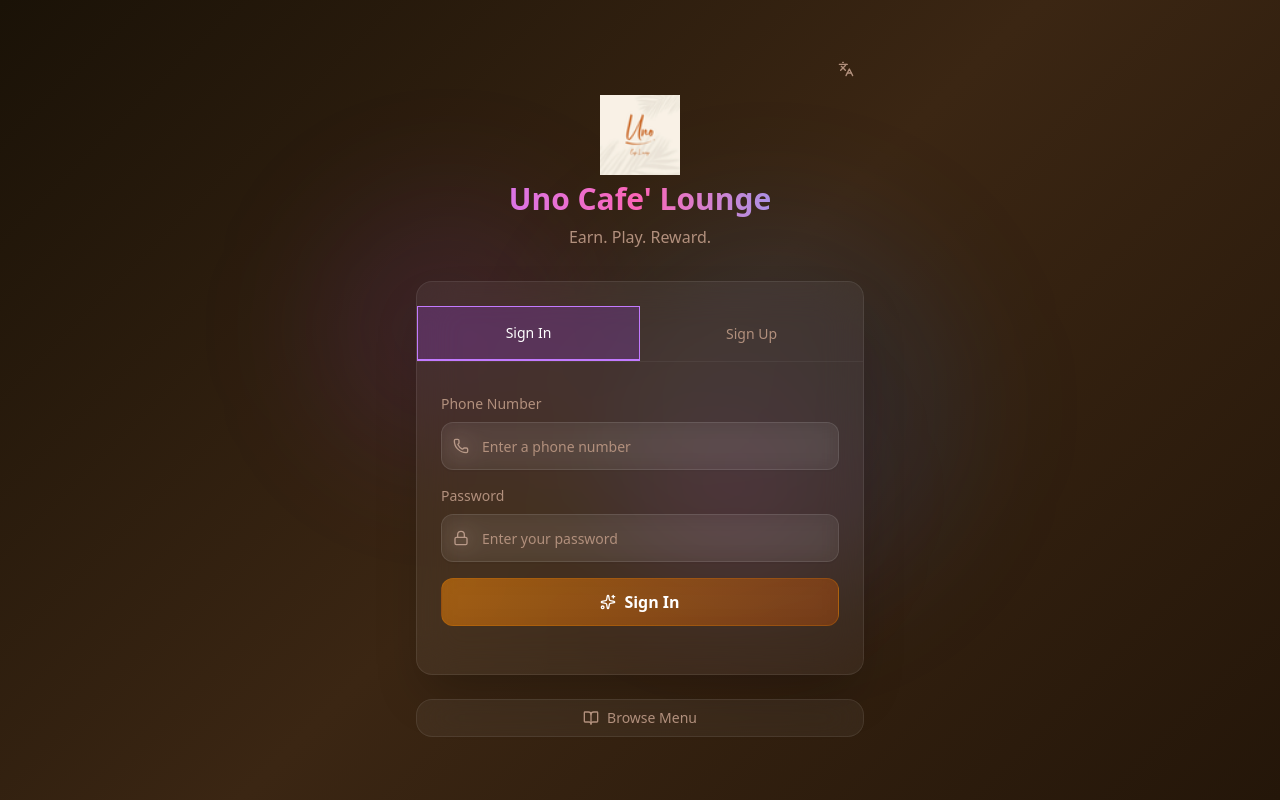
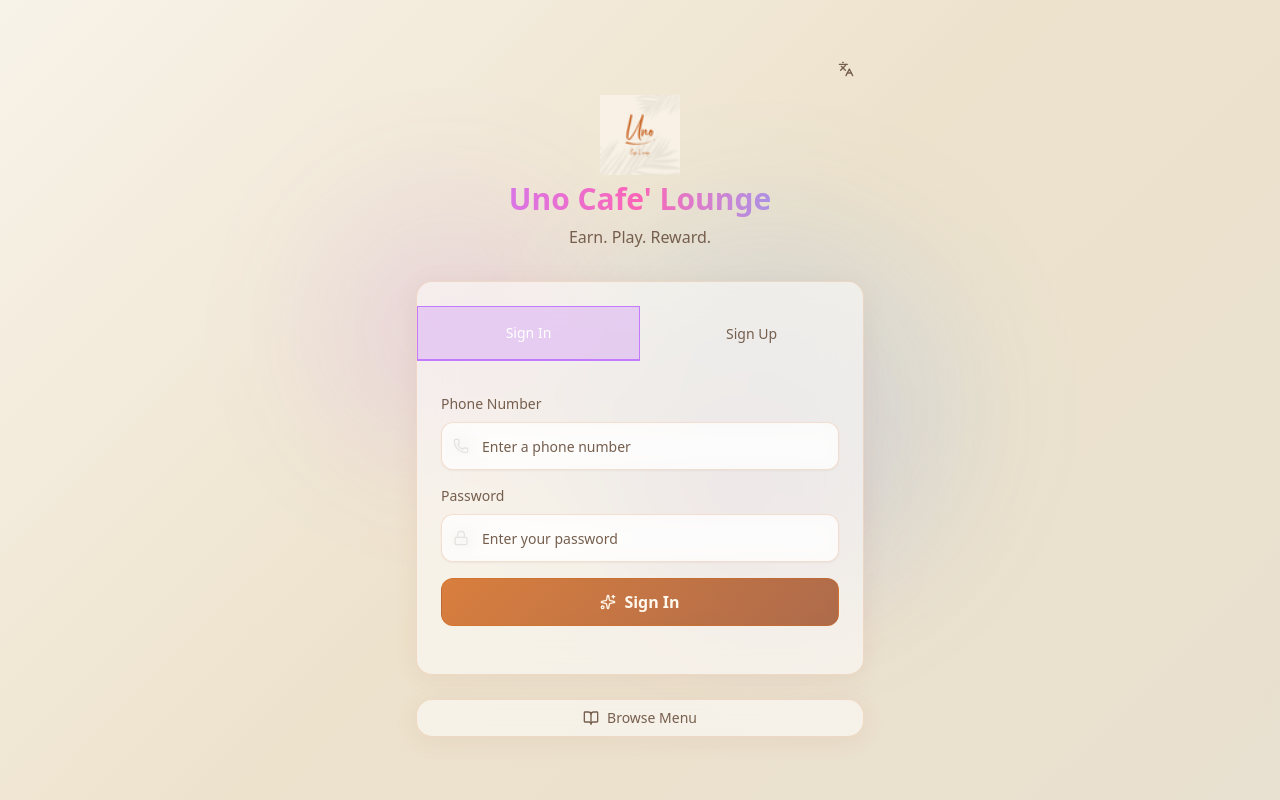
Before and after one commit to vortishopco-stack/uno-cafe-lounge, a Next.js app: page / in a window 1280 px wide. Built offline with nearby package versions, Linux system fonts and the light colour scheme; no server answers.

Commit message:
Update globals.css

```diff
--- a/src/app/globals.css
+++ b/src/app/globals.css
@@ -1,14 +1,3 @@
-/*
- * Uno Cafe' Lounge - Coffee / Amber color theme (OPTIONAL)
- * --------------------------------------------------------
- * This is a full replacement for src/app/globals.css.
- * It swaps the purple/violet theme for warm coffee-amber tones
- * while keeping the glassmorphism design intact.
- *
- * To use: copy this file over src/app/globals.css
- * (or pick only the :root variables if you prefer a smaller change)
- */
-
 @import "tailwindcss";
 @import "tw-animate-css";
 
@@ -54,41 +43,61 @@
   --radius-xl: calc(var(--radius) + 4px);
 }
 
-/* ---- Coffee / Amber palette ---- */
-/* hue ~ 55 (amber) for primary, 35 (caramel) for accent */
+/* ============================================================
+   THEME: Warm Cream & Terracotta (Light Mode)
+   Inspired by: Uno Cafe' Lounge brand
+   - Background: cream #F8F3E9
+   - Primary:    terracotta #D2691E
+   - Secondary:  light orange #E6955C
+   - Text:       warm dark brown
+   ============================================================ */
 :root {
   --radius: 0.75rem;
-  --background: oklch(0.95 0.02 55);       /* deep coffee-brown-black */
-  --foreground: oklch(0.95 0.02 55);        /* warm cream */
-  --card: oklch(0.22 0.03 50);
-  --card-foreground: oklch(0.95 0.02 55);
-  --popover: oklch(0.22 0.03 50);
-  --popover-foreground: oklch(0.95 0.02 55);
-  --primary: oklch(0.72 0.17 55);           /* amber */
-  --primary-foreground: oklch(0.18 0.02 50);
-  --secondary: oklch(0.28 0.04 45);
-  --secondary-foreground: oklch(0.9 0.03 55);
-  --muted: oklch(0.24 0.025 50);
-  --muted-foreground: oklch(0.68 0.05 50);
-  --accent: oklch(0.6 0.14 35);             /* caramel */
-  --accent-foreground: oklch(0.98 0 0);
-  --destructive: oklch(0.65 0.2 25);
-  --border: oklch(0.36 0.05 45);
-  --input: oklch(0.3 0.04 45);
-  --ring: oklch(0.72 0.17 55);
-  --chart-1: oklch(0.72 0.17 55);
-  --chart-2: oklch(0.6 0.14 35);
-  --chart-3: oklch(0.75 0.13 80);
-  --chart-4: oklch(0.55 0.1 30);
-  --chart-5: oklch(0.7 0.15 70);
-  --sidebar: oklch(0.18 0.02 50);
-  --sidebar-foreground: oklch(0.95 0.02 55);
-  --sidebar-primary: oklch(0.72 0.17 55);
-  --sidebar-primary-foreground: oklch(0.98 0 0);
-  --sidebar-accent: oklch(0.26 0.04 45);
-  --sidebar-accent-foreground: oklch(0.9 0.03 55);
-  --sidebar-border: oklch(0.36 0.05 45);
-  --sidebar-ring: oklch(0.72 0.17 55);
+
+  /* BACKGROUNDS */
+  --background: oklch(0.961 0.012 81);      /* #F8F3E9 cream */
+  --card: oklch(0.985 0.008 81);            /* near-white, slightly warm */
+  --card-foreground: oklch(0.247 0.030 56); /* dark brown text */
+  --popover: oklch(0.985 0.008 81);
+  --popover-foreground: oklch(0.247 0.030 56);
+  --secondary: oklch(0.905 0.020 81);       /* #EDE2CC warm beige */
+  --secondary-foreground: oklch(0.364 0.052 56);
+  --muted: oklch(0.908 0.018 81);           /* #E8E0D0 pale warm gray */
+  --muted-foreground: oklch(0.500 0.040 56);/* medium brown for dimmed text */
+
+  /* TEXT */
+  --foreground: oklch(0.247 0.030 56);      /* #3D2817 dark brown main text */
+
+  /* ACCENTS (buttons, links, focus rings) */
+  --primary: oklch(0.617 0.157 56);         /* #D2691E terracotta */
+  --primary-foreground: oklch(0.985 0.008 81); /* cream text on terracotta */
+  --accent: oklch(0.728 0.119 56);          /* #E6955C light orange */
+  --accent-foreground: oklch(0.247 0.030 56); /* dark brown text on light orange */
+  --ring: oklch(0.617 0.157 56);            /* terracotta focus ring */
+
+  /* BORDERS & INPUTS */
+  --border: oklch(0.860 0.030 81);          /* warm light border */
+  --input: oklch(0.880 0.025 81);
+
+  /* SEMANTIC */
+  --destructive: oklch(0.577 0.245 27.325); /* red for delete actions */
+
+  /* CHART COLORS (warm earthy palette) */
+  --chart-1: oklch(0.617 0.157 56);         /* terracotta */
+  --chart-2: oklch(0.728 0.119 56);         /* light orange */
+  --chart-3: oklch(0.780 0.130 75);         /* warm gold */
+  --chart-4: oklch(0.550 0.130 40);         /* sienna */
+  --chart-5: oklch(0.435 0.108 56);         /* saddle brown */
+
+  /* SIDEBAR (admin/employee panels) */
+  --sidebar: oklch(0.940 0.015 81);         /* slightly darker cream */
+  --sidebar-foreground: oklch(0.247 0.030 56);
+  --sidebar-primary: oklch(0.617 0.157 56); /* terracotta */
+  --sidebar-primary-foreground: oklch(0.985 0.008 81);
+  --sidebar-accent: oklch(0.905 0.020 81);
+  --sidebar-accent-foreground: oklch(0.364 0.052 56);
+  --sidebar-border: oklch(0.860 0.030 81);
+  --sidebar-ring: oklch(0.617 0.157 56);
 }
 
 @layer base {
@@ -100,13 +109,18 @@
   }
 }
 
-/* Glassmorphism card styles */
+/* ============================================================
+   GLASS / UTILITY STYLES — adjusted for light mode
+   ============================================================ */
+
+/* Glassmorphism card — translucent white over cream bg */
 .glass-card {
-  background: rgba(255, 255, 255, 0.05);
+  background: rgba(255, 255, 255, 0.55);
   backdrop-filter: blur(20px);
   -webkit-backdrop-filter: blur(20px);
-  border: 1px solid rgba(255, 255, 255, 0.08);
+  border: 1px solid rgba(210, 105, 30, 0.18);
   border-radius: 1rem;
+  box-shadow: 0 4px 24px rgba(160, 82, 45, 0.08);
 }
 
 .glass-card-hover {
@@ -114,81 +128,88 @@
 }
 
 .glass-card-hover:hover {
-  background: rgba(255, 255, 255, 0.08);
-  border-color: rgba(255, 255, 255, 0.15);
+  background: rgba(255, 255, 255, 0.75);
+  border-color: rgba(210, 105, 30, 0.35);
   transform: translateY(-2px);
-  box-shadow: 0 8px 32px rgba(0, 0, 0, 0.3);
+  box-shadow: 0 8px 32px rgba(160, 82, 45, 0.15);
 }
 
+/* Glass input — translucent white with dark text */
 .glass-input {
-  background: rgba(255, 255, 255, 0.05);
+  background: rgba(255, 255, 255, 0.65);
   backdrop-filter: blur(10px);
-  border: 1px solid rgba(255, 255, 255, 0.1);
+  border: 1px solid rgba(210, 105, 30, 0.20);
   border-radius: 0.75rem;
-  color: white;
+  color: oklch(0.247 0.030 56); /* dark brown text */
   transition: all 0.2s ease;
 }
 
+.glass-input::placeholder {
+  color: oklch(0.500 0.040 56); /* medium brown placeholder */
+}
+
 .glass-input:focus {
-  background: rgba(255, 255, 255, 0.08);
-  border-color: rgba(217, 119, 6, 0.5);          /* amber focus */
-  box-shadow: 0 0 0 3px rgba(217, 119, 6, 0.15);
+  background: rgba(255, 255, 255, 0.85);
+  border-color: rgba(210, 105, 30, 0.55);
+  box-shadow: 0 0 0 3px rgba(210, 105, 30, 0.15);
   outline: none;
 }
 
+/* Glass button — terracotta gradient */
 .glass-button {
-  background: linear-gradient(135deg, rgba(217, 119, 6, 0.6), rgba(146, 64, 14, 0.6));   /* amber -> caramel */
+  background: linear-gradient(135deg, rgba(210, 105, 30, 0.85), rgba(160, 82, 45, 0.85));
   backdrop-filter: blur(10px);
-  border: 1px solid rgba(217, 119, 6, 0.3);
+  border: 1px solid rgba(210, 105, 30, 0.4);
   border-radius: 0.75rem;
-  color: white;
+  color: #fff8ee;
   font-weight: 600;
   transition: all 0.2s ease;
 }
 
 .glass-button:hover {
-  background: linear-gradient(135deg, rgba(217, 119, 6, 0.8), rgba(146, 64, 14, 0.8));
+  background: linear-gradient(135deg, rgba(210, 105, 30, 1), rgba(160, 82, 45, 1));
   transform: translateY(-1px);
-  box-shadow: 0 4px 20px rgba(217, 119, 6, 0.3);
+  box-shadow: 0 4px 20px rgba(210, 105, 30, 0.35);
 }
 
 .glass-button-danger {
-  background: linear-gradient(135deg, rgba(239, 68, 68, 0.6), rgba(220, 38, 38, 0.6));
-  border: 1px solid rgba(239, 68, 68, 0.3);
+  background: linear-gradient(135deg, rgba(239, 68, 68, 0.85), rgba(220, 38, 38, 0.85));
+  border: 1px solid rgba(239, 68, 68, 0.4);
 }
 
 .glass-button-danger:hover {
-  background: linear-gradient(135deg, rgba(239, 68, 68, 0.8), rgba(220, 38, 38, 0.8));
-  box-shadow: 0 4px 20px rgba(239, 68, 68, 0.3);
+  background: linear-gradient(135deg, rgba(239, 68, 68, 1), rgba(220, 38, 38, 1));
+  box-shadow: 0 4px 20px rgba(239, 68, 68, 0.35);
 }
 
 .glass-button-success {
-  background: linear-gradient(135deg, rgba(34, 197, 94, 0.6), rgba(22, 163, 74, 0.6));
-  border: 1px solid rgba(34, 197, 94, 0.3);
+  background: linear-gradient(135deg, rgba(34, 197, 94, 0.85), rgba(22, 163, 74, 0.85));
+  border: 1px solid rgba(34, 197, 94, 0.4);
 }
 
 .glass-button-success:hover {
-  background: linear-gradient(135deg, rgba(34, 197, 94, 0.8), rgba(22, 163, 74, 0.8));
-  box-shadow: 0 4px 20px rgba(34, 197, 94, 0.3);
+  background: linear-gradient(135deg, rgba(34, 197, 94, 1), rgba(22, 163, 74, 1));
+  box-shadow: 0 4px 20px rgba(34, 197, 94, 0.35);
 }
 
-/* Gradient backgrounds (warm coffee-lounge vibe) */
+/* Gradient backgrounds — warm cream tones */
 .bg-gradient-main {
-  background: linear-gradient(135deg, #1a1207, #3b2613, #241609);
+  background: linear-gradient(135deg, #f8f3e9, #ede2cc, #e8e0d0);
 }
 
 .bg-gradient-purple {
-  background: linear-gradient(135deg, rgba(217, 119, 6, 0.15), rgba(146, 64, 14, 0.15));
+  /* Kept class name for backwards compat, now renders warm orange tint */
+  background: linear-gradient(135deg, rgba(210, 105, 30, 0.12), rgba(230, 149, 92, 0.12));
 }
 
 .bg-gradient-accent {
-  background: linear-gradient(135deg, rgba(245, 158, 11, 0.2), rgba(180, 83, 9, 0.2));
+  background: linear-gradient(135deg, rgba(210, 105, 30, 0.18), rgba(230, 149, 92, 0.18));
 }
 
-/* Animated gradient border */
+/* Animated gradient border — terracotta tones */
 .gradient-border {
   position: relative;
-  background: rgba(255, 255, 255, 0.03);
+  background: rgba(255, 255, 255, 0.5);
   border-radius: 1rem;
 }
 
@@ -198,36 +219,36 @@
   inset: 0;
   border-radius: inherit;
   padding: 1px;
-  background: linear-gradient(135deg, rgba(217, 119, 6, 0.5), rgba(245, 158, 11, 0.5), rgba(180, 83, 9, 0.5));
+  background: linear-gradient(135deg, rgba(210, 105, 30, 0.5), rgba(230, 149, 92, 0.5), rgba(160, 82, 45, 0.5));
   mask: linear-gradient(#fff 0 0) content-box, linear-gradient(#fff 0 0);
   mask-composite: exclude;
   pointer-events: none;
 }
 
-/* Custom scrollbar */
+/* Custom scrollbar — terracotta */
 ::-webkit-scrollbar {
   width: 6px;
   height: 6px;
 }
 
 ::-webkit-scrollbar-track {
-  background: rgba(255, 255, 255, 0.02);
+  background: rgba(210, 105, 30, 0.05);
   border-radius: 3px;
 }
 
 ::-webkit-scrollbar-thumb {
-  background: rgba(217, 119, 6, 0.3);
+  background: rgba(210, 105, 30, 0.35);
   border-radius: 3px;
 }
 
 ::-webkit-scrollbar-thumb:hover {
-  background: rgba(217, 119, 6, 0.5);
+  background: rgba(210, 105, 30, 0.55);
 }
 
-/* Pulse glow animation */
+/* Pulse glow animation — terracotta */
 @keyframes pulse-glow {
-  0%, 100% { box-shadow: 0 0 5px rgba(217, 119, 6, 0.2); }
-  50% { box-shadow: 0 0 20px rgba(217, 119, 6, 0.4); }
+  0%, 100% { box-shadow: 0 0 5px rgba(210, 105, 30, 0.2); }
+  50% { box-shadow: 0 0 20px rgba(210, 105, 30, 0.4); }
 }
 
 .animate-pulse-glow {
@@ -244,31 +265,32 @@
   animation: count-up 0.5s ease-out;
 }
 
-/* Game canvas styling */
+/* Game canvas styling — terracotta border */
 .game-canvas {
   border-radius: 1rem;
-  border: 2px solid rgba(217, 119, 6, 0.3);
-  box-shadow: 0 0 30px rgba(217, 119, 6, 0.1);
+  border: 2px solid rgba(210, 105, 30, 0.3);
+  box-shadow: 0 0 30px rgba(210, 105, 30, 0.1);
 }
 
-/* Progress bar custom */
+/* Progress bar custom — terracotta gradient */
 .progress-purple {
-  background: linear-gradient(90deg, #d97706, #f59e0b, #fbbf24);
+  /* Kept class name for backwards compat, now renders terracotta */
+  background: linear-gradient(90deg, #d2691e, #e6955c, #f0b27a);
 }
 
-/* Tab active indicator */
+/* Tab active indicator — terracotta */
 .tab-active {
-  background: linear-gradient(135deg, rgba(217, 119, 6, 0.3), rgba(146, 64, 14, 0.3));
-  border-color: rgba(217, 119, 6, 0.5);
+  background: linear-gradient(135deg, rgba(210, 105, 30, 0.18), rgba(160, 82, 45, 0.18));
+  border-color: rgba(210, 105, 30, 0.4);
 }
 
-/* Mobile bottom nav */
+/* Mobile bottom nav — terracotta active state */
 .mobile-nav-item {
   transition: all 0.2s ease;
 }
 
 .mobile-nav-item.active {
-  color: #f59e0b;
+  color: #d2691e;
 }
 
 .mobile-nav-item.active::after {
@@ -279,7 +301,7 @@
   transform: translateX(-50%);
   width: 20px;
   height: 3px;
-  background: linear-gradient(90deg, #d97706, #f59e0b);
+  background: linear-gradient(90deg, #d2691e, #e6955c);
   border-radius: 2px;
 }
 
```
